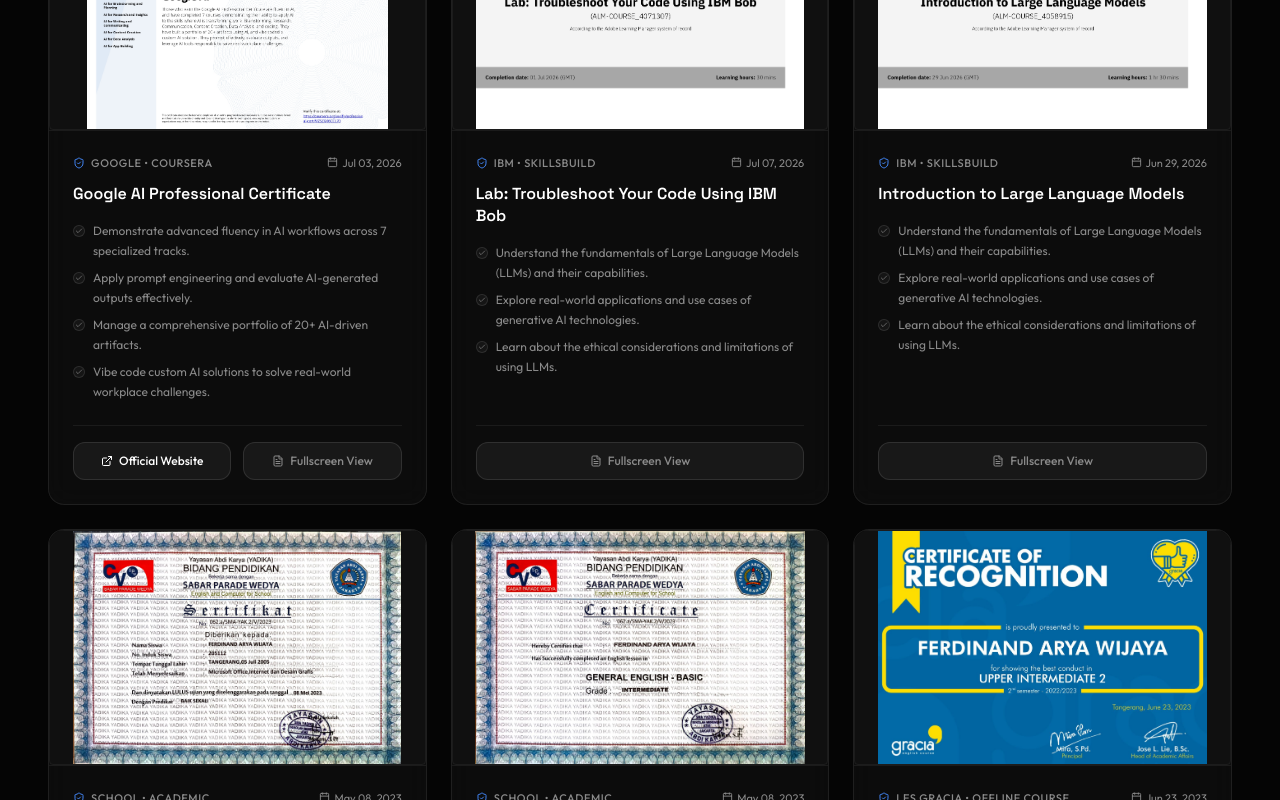
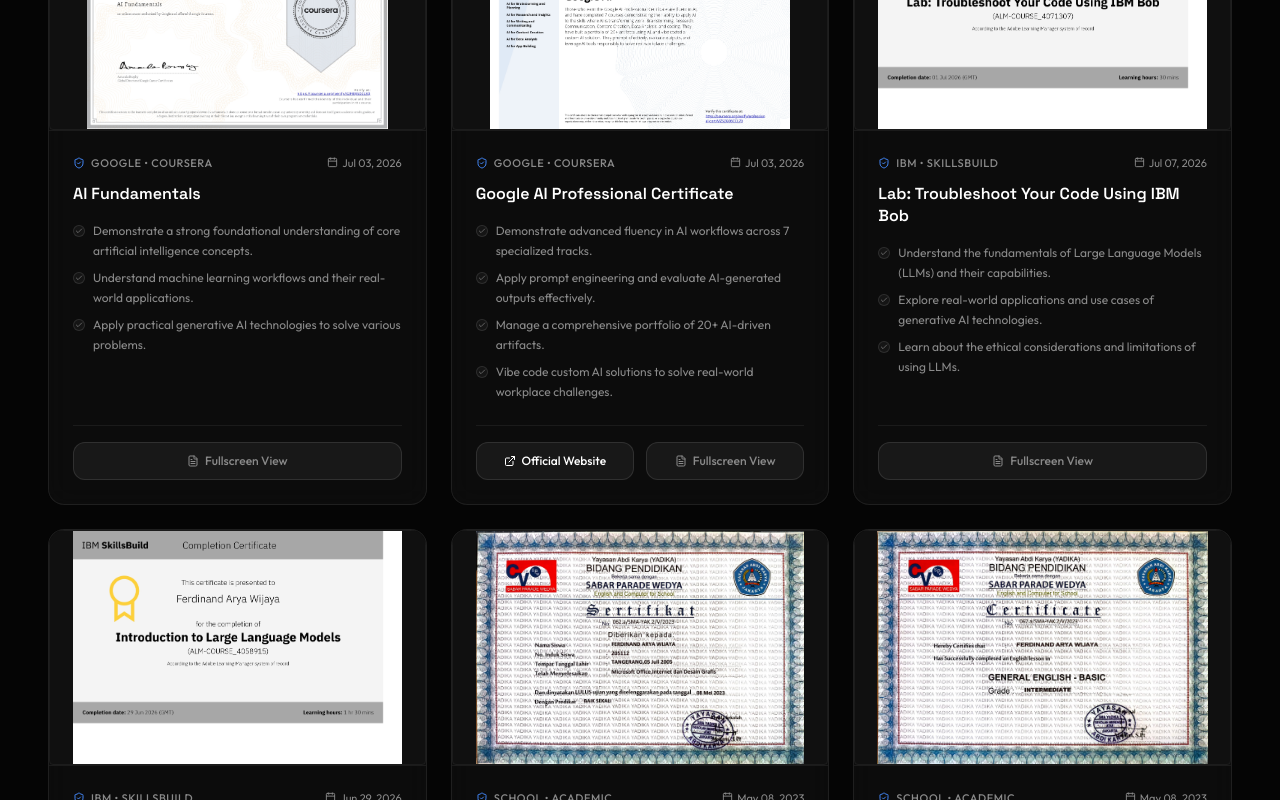
Before and after one commit to TricQs/Portfolio, a Next.js app: page / in a window 1280 px wide. Shown: the part 8540-9340 px from the top of the page. Built offline with nearby package versions, Linux system fonts and the light colour scheme.

Commit message:
certificates

```diff
--- a/src/components/CertificatesSection.js
+++ b/src/components/CertificatesSection.js
@@ -6,6 +6,20 @@ import { ExternalLink, FileText, Calendar, ShieldCheck, Check } from 'lucide-rea
 import Image from 'next/image'
 
 const certificates = [
+  {
+    title: 'AI Fundamentals',
+    issuer: 'Google',
+    platform: 'Coursera',
+    date: 'Jul 03, 2026',
+    image: '/certificates/AI Fundamentals.jpg',
+    pdf: '/certificates/AI Fundamentals.jpg',
+    verifyUrl: null,
+    learnings: [
+      'Demonstrate a strong foundational understanding of core artificial intelligence concepts.',
+      'Understand machine learning workflows and their real-world applications.',
+      'Apply practical generative AI technologies to solve various problems.'
+    ]
+  },
   {
     title: 'Google AI Professional Certificate',
     issuer: 'Google',
```
Also changed, not shown: public/certificates/AI Fundamentals.jpg (added).
